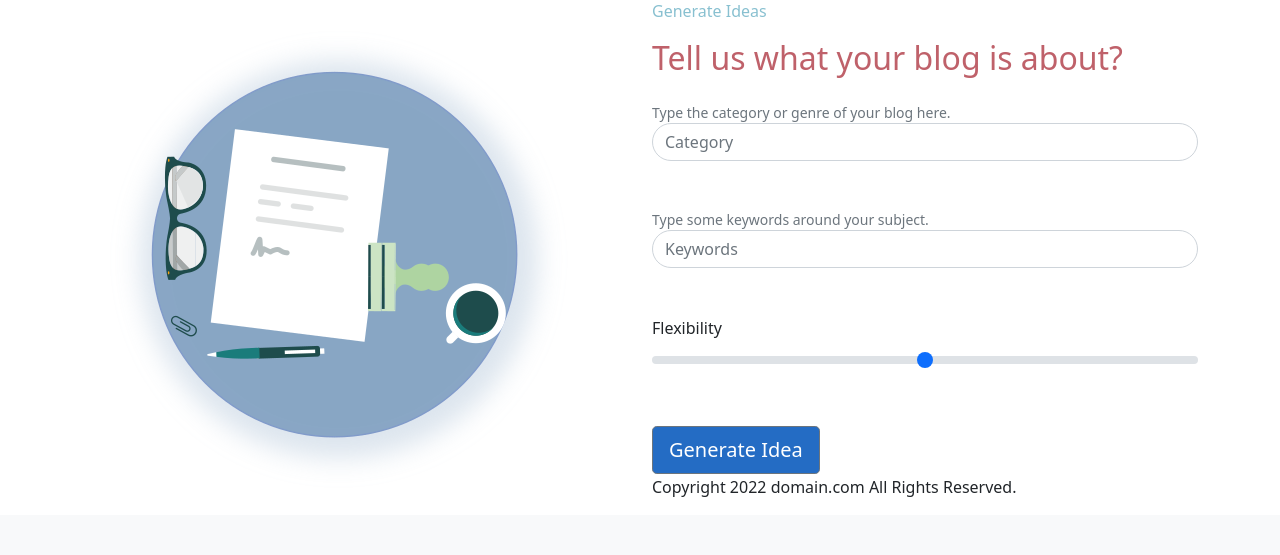
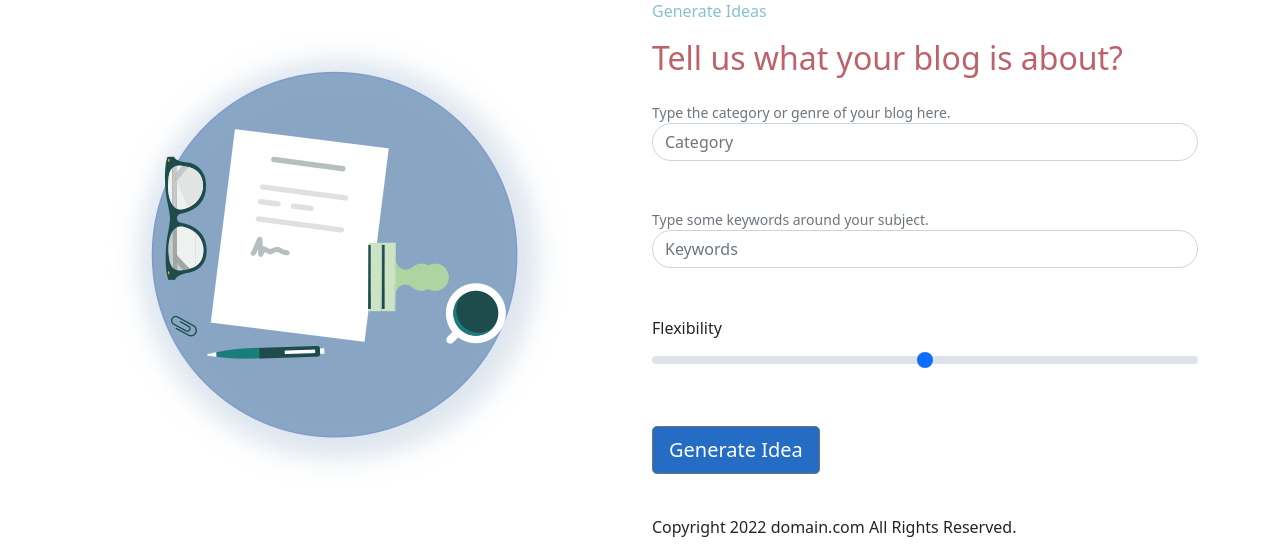
Before and after one commit to AsjadIftikhar/blog, a Django app: page / in a window 1280 px wide. Shown: the part 285-840 px from the top of the page. Before the commit the page ends 782 px from the top, so only its background shows below. Run offline with Django 4.2, Linux system fonts and the light colour scheme.

Commit message:
footer issue resolved

```diff
--- a/templates/home.html
+++ b/templates/home.html
@@ -81,7 +81,7 @@
 </main>
 <footer class="footer">
     <div class="container">
-        <div class="fixed-bottom pb-3 pt-3">
+        <div class="bottom pb-3 pt-3">
             <div class="row justify-content-between">
                 <div class="col-lg-6 "></div>
                 <div class="col-lg-6 ">
```
